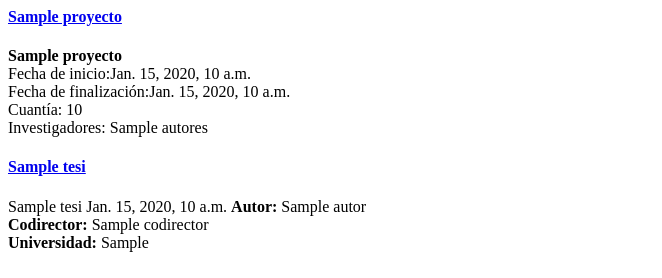
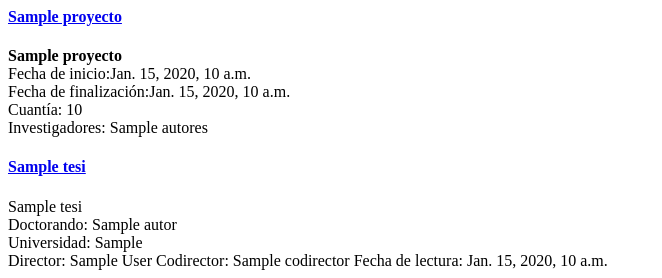
Before and after one commit to tic-ull/portal-del-investigador-cvn, a Django app: template templates/cvn/snippet/producciones_chart.html in a window 1280 px wide. Shown: the part 882-1160 px from the top of the page, without its empty margins (0-662 px from the left). Before the commit the page ends 1134 px from the top, so only its background shows below. Run offline with Django 3.2, Linux system fonts and the light colour scheme; the template is opened without the code that fills it: most values are stand-ins (such as "Sample title", 1, 10 or a date in 2020); some libraries are stand-ins or nearby versions.

Commit message:
Chart shows information in similar format as dept_report

```diff
--- a/templates/cvn/snippet/producciones_chart.html
+++ b/templates/cvn/snippet/producciones_chart.html
@@ -1,5 +1,3 @@
-<script src="//code.jquery.com/jquery-1.11.0.min.js"></script>
-<script src="//netdna.bootstrapcdn.com/bootstrap/3.1.1/js/bootstrap.min.js"></script>
 <div class="tabbable">
       <ul class="nav nav-tabs">
             <li class="active"><a href="#congreso" data-toggle="tab">Congresos</a></li>
@@ -51,7 +49,6 @@
                     {% endfor %}
                 {% else %}
                     <div class="alert alert-warning">
-                        <button type="button" class="close" data-dismiss="alert">&times;</button>
                         <strong>No dispone de congresos</strong>
                     </div>
                 {% endif %}
@@ -101,8 +98,7 @@
                     {% endfor %}
                 {% else %}
                     <div class="alert alert-warning">
-                        <button type="button" class="close" data-dismiss="alert">&times;</button>
-                        <strong>No dispone de publicaciones</strong>
+                        <strong>No dispone de artículos</strong>
                     </div>
                 {% endif %}
                 </div>
@@ -145,8 +141,7 @@
                     {% endfor %}
                 {% else %}
                     <div class="alert alert-warning">
-                        <button type="button" class="close" data-dismiss="alert">&times;</button>
-                        <strong>No dispone de publicaciones</strong>
+                        <strong>No dispone de capítulos</strong>
                     </div>
                 {% endif %}
                 </div>
@@ -186,8 +181,7 @@
                     {% endfor %}
                 {% else %}
                     <div class="alert alert-warning">
-                        <button type="button" class="close" data-dismiss="alert">&times;</button>
-                        <strong>No dispone de publicaciones</strong>
+                        <strong>No dispone de libros</strong>
                     </div>
                 {% endif %}
                 </div>
@@ -226,7 +220,6 @@
                     {% endfor %}
                 {% else %}
                     <div class="alert alert-warning">
-                        <button type="button" class="close" data-dismiss="alert">&times;</button>
                         <strong>No dispone de convenios</strong>
                     </div>
                 {% endif %}
@@ -266,7 +259,6 @@
                     {% endfor %}
                 {% else %}
                     <div class="alert alert-warning">
-                        <button type="button" class="close" data-dismiss="alert">&times;</button>
                         <strong>No dispone de proyectos</strong>
                     </div>
                 {% endif %}
@@ -286,19 +278,23 @@
                             <div id="tes{{tesis.id}}" class="accordion-body collapse">
                                 <div class="accordion-inner">
                                     {% if tesis.titulo %}
-                                    {{ tesis.titulo }}
+                                    {{ tesis.titulo }}<br>
+                                    {% endif %}
+                                    {% if tesis.autor %}
+                                    Doctorando: {{ tesis.autor }}<br>
+                                    {% endif %}
+                                    {% if tesis.universidad_que_titula %}
+                                    Universidad: {{ tesis.universidad_que_titula }}<br>
+                                    {% endif %}
+                                    Director:
+                                    {% for user_profile in tesis.user_profile.all %}
+                                    {{ user_profile.user.first_name }} {{ user_profile.user.last_name }}
+                                    {% endfor %}
+                                    {% if tesis.codirector %}
+                                    Codirector: {{ tesis.codirector }}
                                     {% endif %}
                                     {% if tesis.fecha_de_lectura %}
-                                    {{ tesis.fecha_de_lectura }}
-                                    {% endif %}
-                                    {% if tesis.autor %}
-                                    <strong>Autor:</strong> {{ tesis.autor }} <br>
-                                    {% endif %}
-                                    {% if tesis.codirector %}
-                                    <strong>Codirector:</strong> {{ tesis.codirector }}<br>
-                                    {% endif %}
-                                    {% if tesis.universidad_que_titula %}
-                                    <strong>Universidad:</strong> {{ tesis.universidad_que_titula }}<br>
+                                    Fecha de lectura: {{ tesis.fecha_de_lectura }}<br>
                                     {% endif %}
                                 </div>
                             </div>
@@ -306,7 +302,6 @@
                     {% endfor %}
                 {% else %}
                     <div class="alert alert-warning">
-                        <button type="button" class="close" data-dismiss="alert">&times;</button>
                         <strong>No dispone de tesis doctorales</strong>
                     </div>
                 {% endif %}
```
